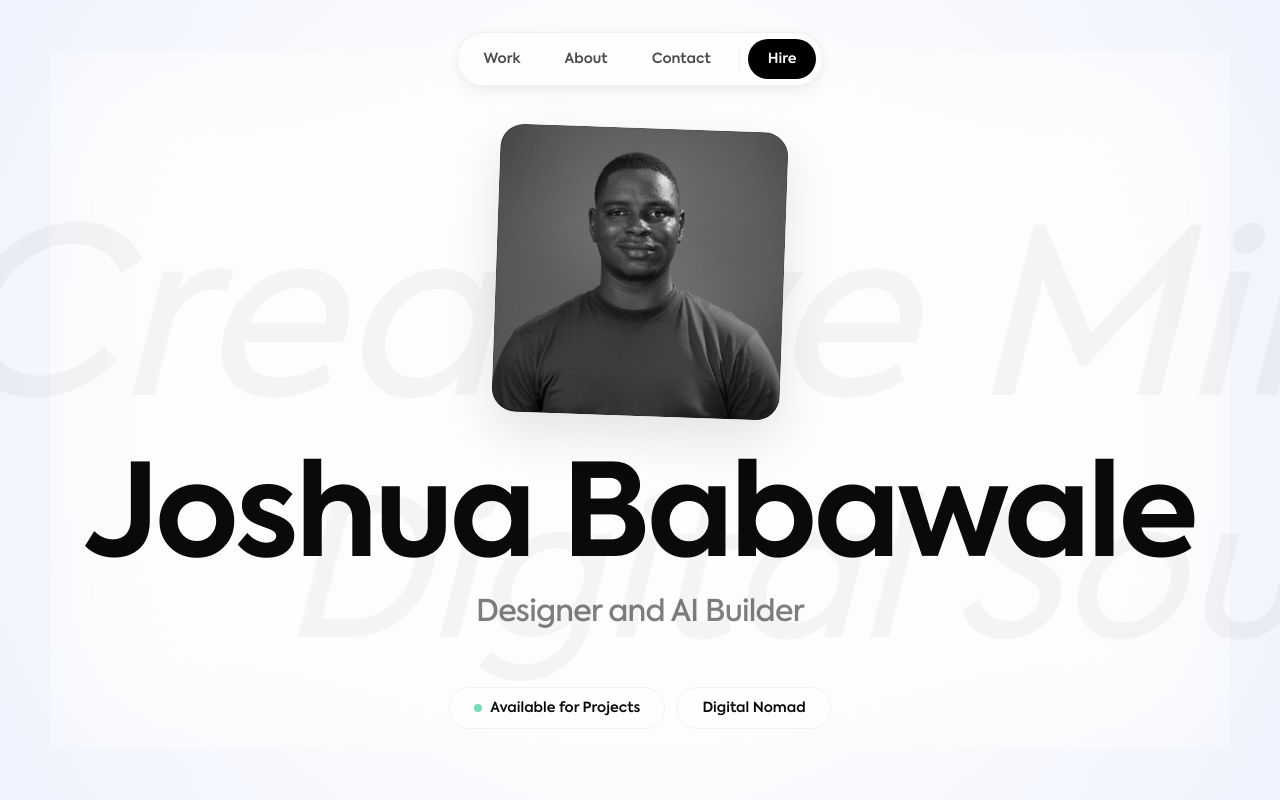
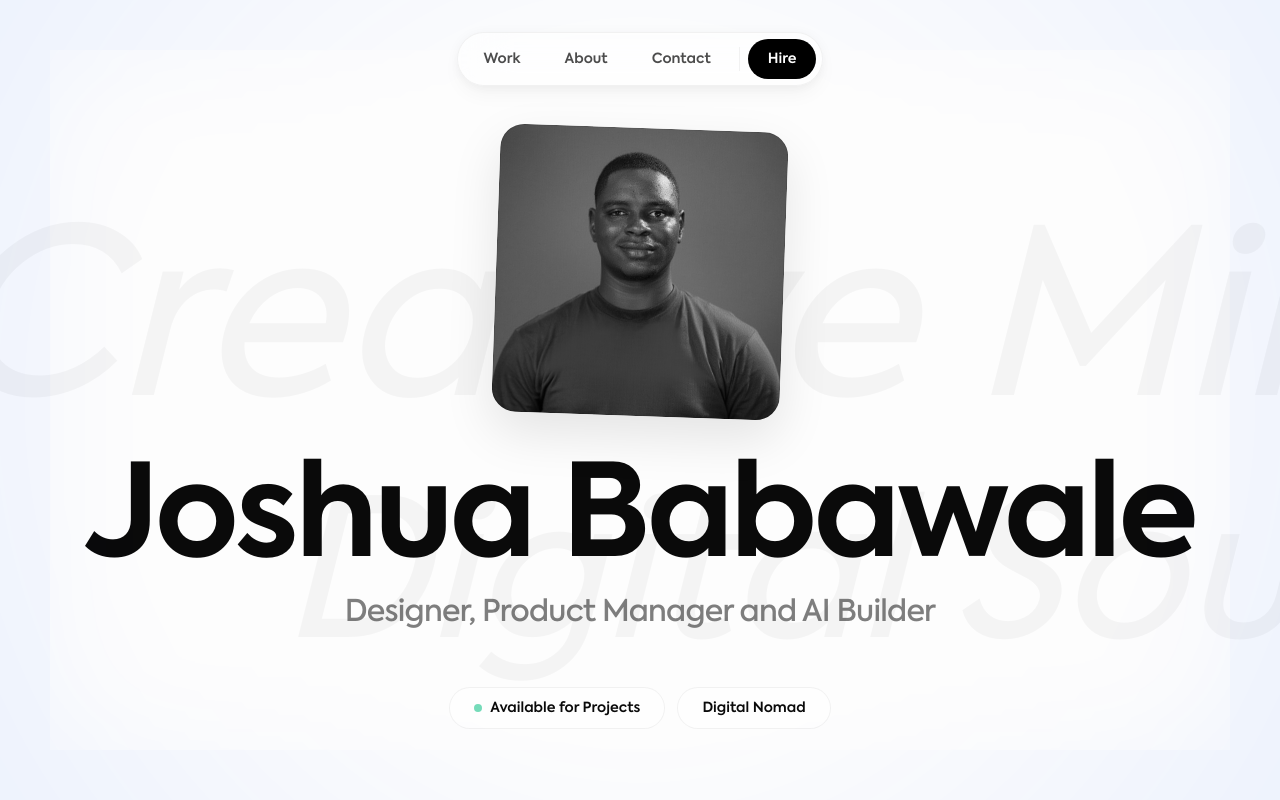
Before and after one commit to Mide29th/joshuababawale, a Next.js app: page / in a window 1280 px wide. Shown: the top 800 px of the page. Built offline with nearby package versions, Linux system fonts and the light colour scheme.

Commit message:
Role Update

```diff
--- a/src/components/Hero.tsx
+++ b/src/components/Hero.tsx
@@ -75,7 +75,7 @@ export function Hero() {
                     transition={{ duration: 0.8, delay: 0.6, ease: [0.16, 1, 0.3, 1] }}
                     className="text-xl md:text-3xl text-black/50 font-medium tracking-tight"
                 >
-                    Designer and AI Builder
+                    Designer, Product Manager and AI Builder
                 </motion.p>
 
                 <motion.div
```
